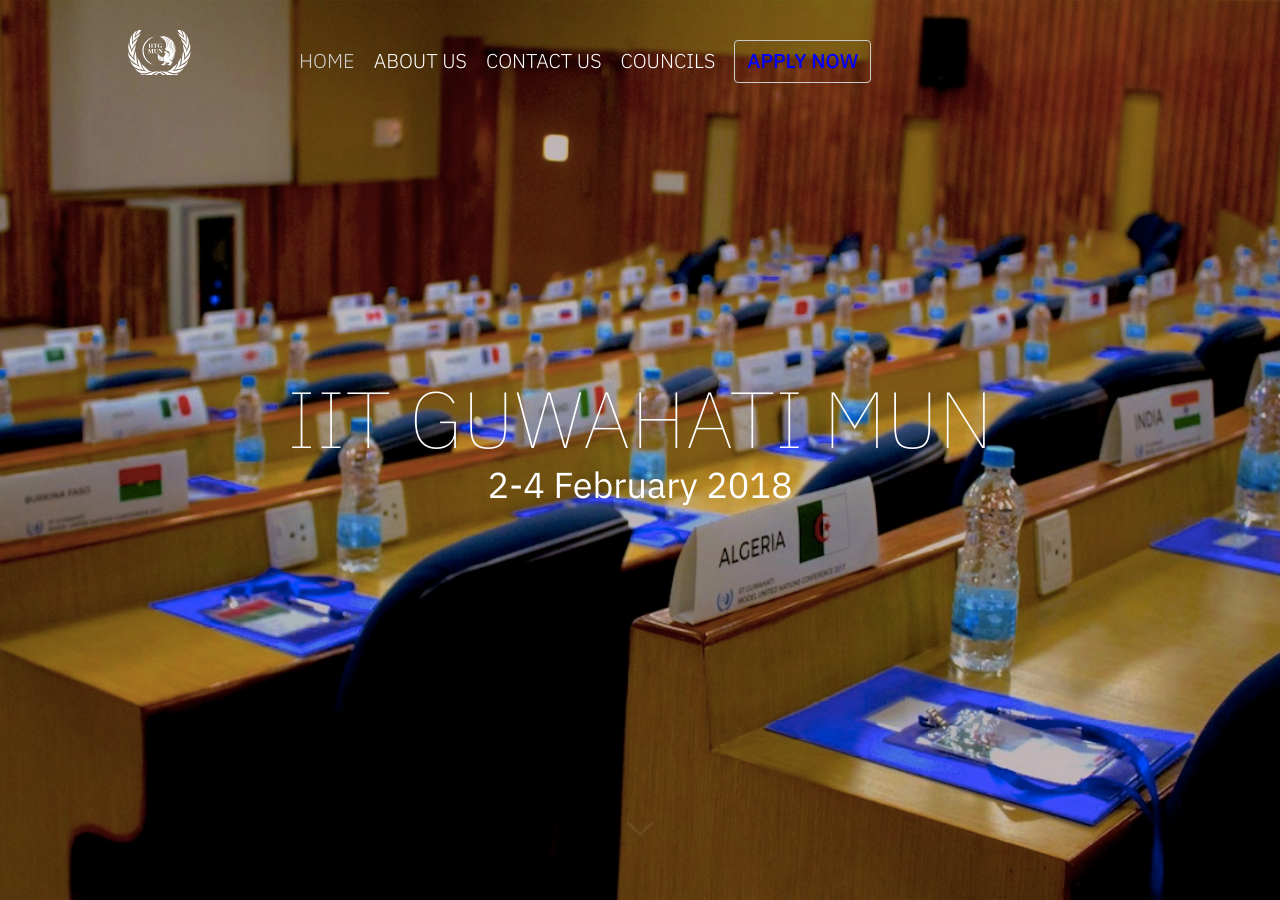
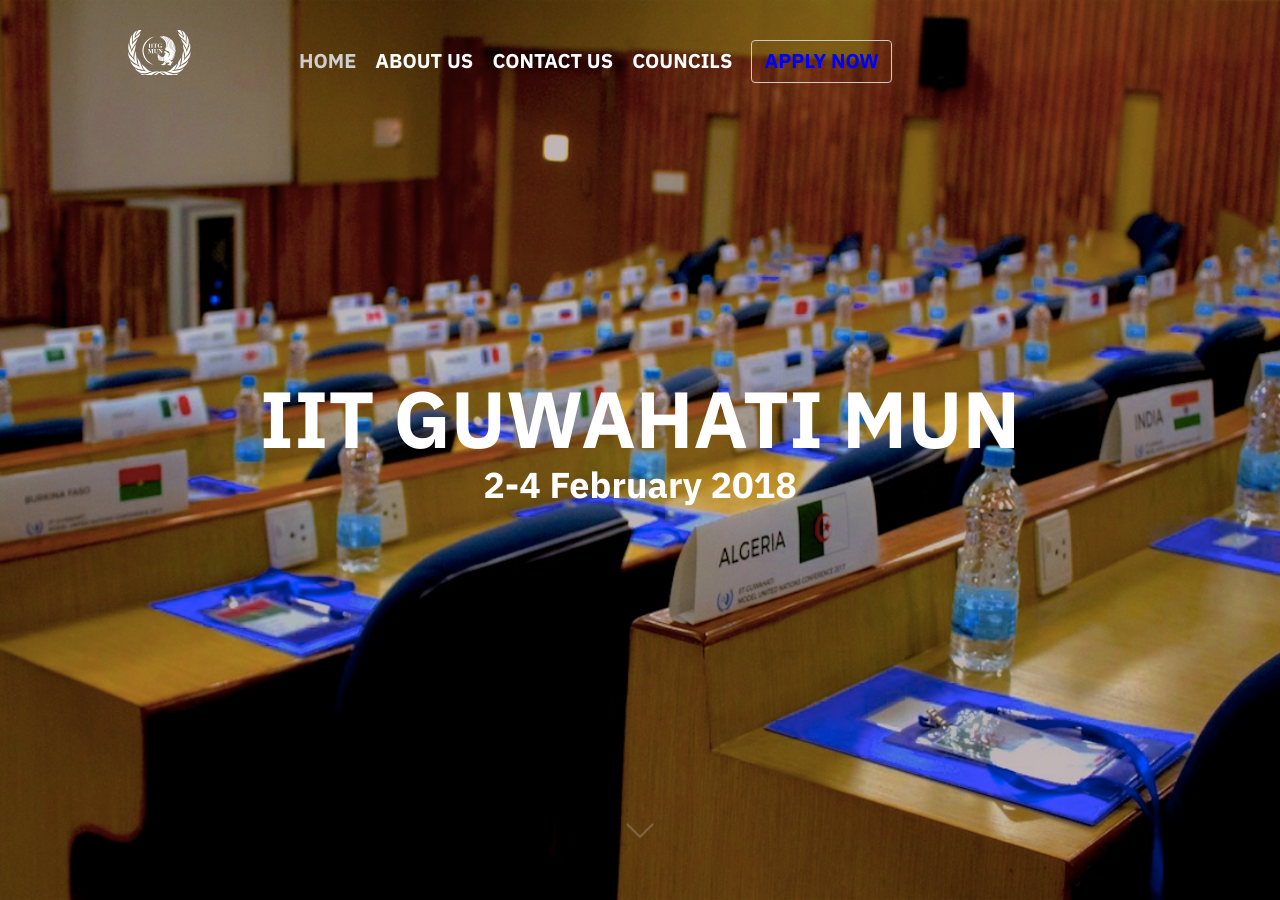
Before and after one commit to rupam170123041/IITG-MUN.github.io, a Jekyll site: the page built from index.html, in a window 1280 px wide and 900 px high. Built offline with Jekyll 4.4.1, drawn with Linux system fonts in a browser that asks for light colours; nearby versions of some CDN libraries; comment, search, counter and statistics services are not loaded.

Commit message:
font weight changed

```diff
--- a/css/main.css
+++ b/css/main.css
@@ -207,7 +207,7 @@
 .lead {
     margin-bottom: 20px;
     font-size: 16px;
-    font-weight: 300;
+    font-weight: bold;
     line-height: 1.4}
 small,.small {
     font-size: 85%}
@@ -1435,12 +1435,12 @@
     margin-bottom: 50px}
 p {
     font-size: 15px;
-    font-weight: 300;
+    font-weight: bold;
     line-height: 23px}
 i {
     font-style: normal}
 b,strong {
-    font-weight: 500}
+    font-weight: bold}
 a {
     color: #03a9f4}
 a:hover,a:active,a:focus {
@@ -1448,7 +1448,7 @@
 a:hover,a:active,a:focus {
     text-decoration: none}
 h1,h2,h3,h4,h5,h6 {
-    font-weight: 100;
+    font-weight: bold;
     display: block}
 h1 {
     font-size: 79.625px}
@@ -1681,7 +1681,7 @@
     margin-right: 4px;
     display: inline-block}
 .btn {
-    font-weight: 500;
+    font-weight: bold;
     -webkit-transition: all 0.3s cubic-bezier(0.175, 0.885, 0.32, 1.275);
     transition: all 0.3s cubic-bezier(0.175, 0.885, 0.32, 1.275)}
 .btn-primary {
@@ -1714,7 +1714,7 @@
     fill: #4285f4}
 .image-section {
     color: #fff;
-    font-weight: 100;
+    font-weight: bold;
     background-repeat: no-repeat;
     background-position: center center !important;
     background-size: cover !important}
@@ -1940,7 +1940,7 @@
     vertical-align: middle}
 nav li a {
     font-size: 20px;
-    font-weight: 300;
+    font-weight: bold;
     -webkit-transition: all 0.3s;
     transition: all 0.3s;
     text-transform: uppercase;
@@ -2002,7 +2002,7 @@
     transform: translateY(-60%)}
 .top-section-hero .jumbotron p {
     font-size: 36px;
-    font-weight: 400;
+    font-weight: bold;
     margin-bottom: 15px}
 .top-section-hero .jumbotron .btn {
     margin: 0 3px}
```
